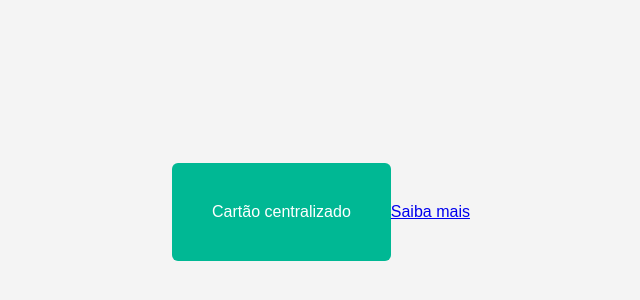
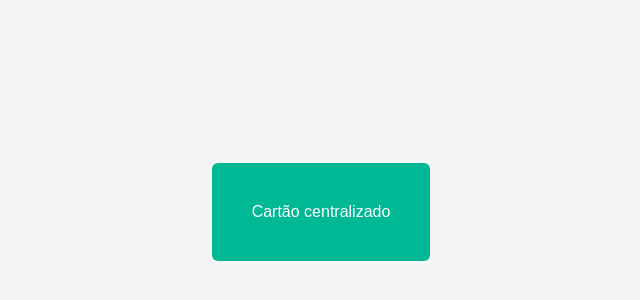
Before and after one commit to KnedySales/Knedy_Sales.github.io, a plain HTML site: page index.html in a window 1280 px wide. Shown: the part 188-488 px from the top of the page, without its empty margins (319-959 px from the left). Drawn offline with Linux system fonts and the light colour scheme.

Commit message:
Update index.html

```diff
--- a/index.html
+++ b/index.html
@@ -2,17 +2,15 @@
 <html lang="pt-BR">
 <head>
   <meta charset="UTF-8">
-  <title>Cartão Centralizado</title>
+  <title>Exercício 5</title>
   <link rel="stylesheet" href="estilos.css">
 </head>
 
 <body>
+
   <div class="cartao">
     Cartão centralizado
   </div>
+
 </body>
 </html>
-    <a href="#" class="botao">Saiba mais</a>
-  </main>
-</body>
-</html>
```
